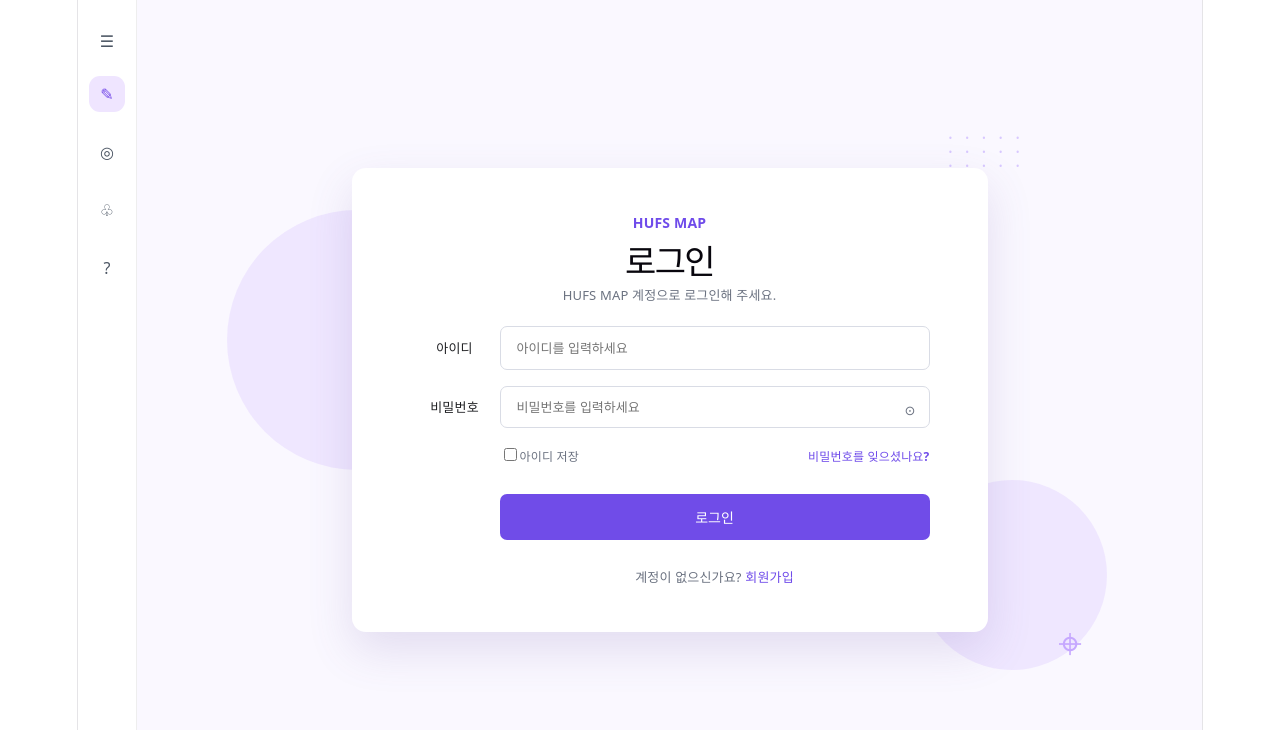
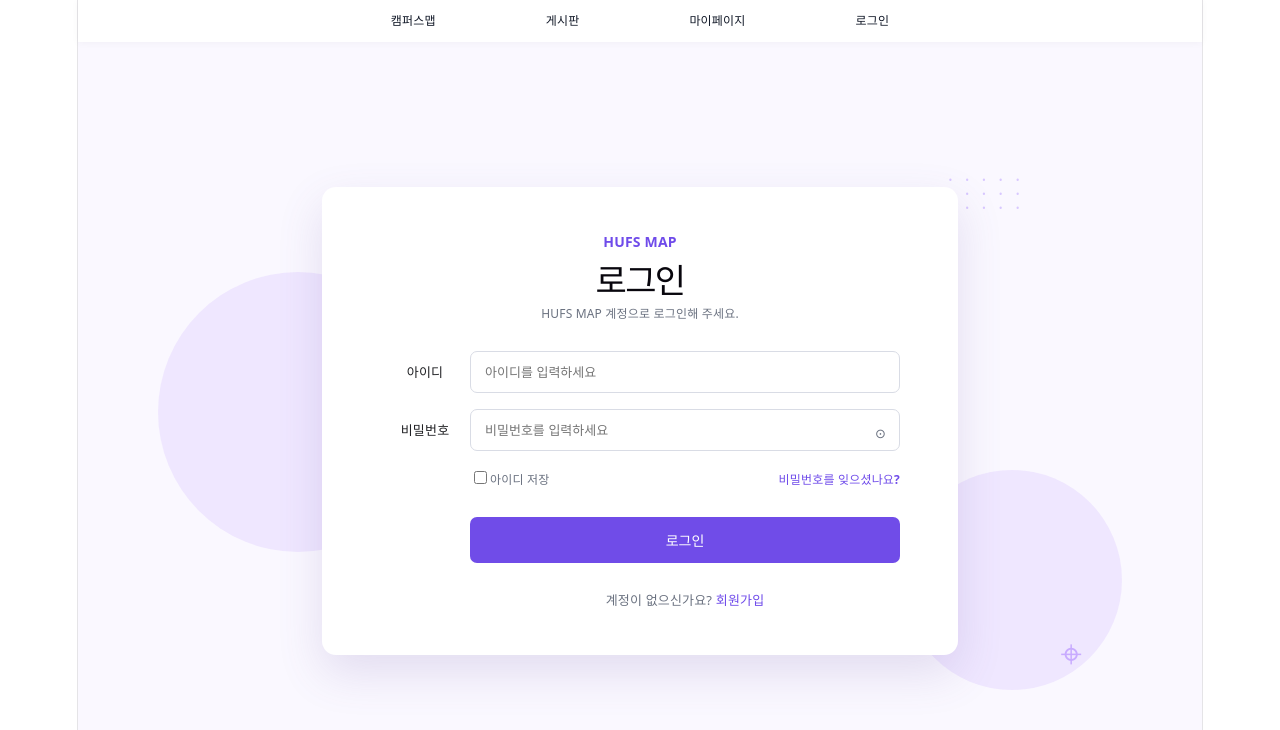
Before and after one commit to Sung-Jaewoo/HUFS-MAP, a React (Vite) app: page / in a window 1280 px wide. Shown: the top 730 px of the page. Built offline with nearby package versions, Linux system fonts and the light colour scheme.

Commit message:
fix: 로그인 회원가입 페이지 수정

```diff
--- a/src/pages/LoginPage.css
+++ b/src/pages/LoginPage.css
@@ -1,43 +1,28 @@
 .login-page {
   min-height: 100vh;
-  display: flex;
   background: #faf8ff;
   color: #202124;
 }
 
-.sidebar {
-  width: 58px;
-  background: #fff;
-  border-right: 1px solid #eee;
-  padding-top: 28px;
+.top-nav {
+  height: 42px;
+  background: white;
   display: flex;
-  flex-direction: column;
+  justify-content: center;
   align-items: center;
-  gap: 22px;
+  gap: 110px;
+  font-size: 12px;
+  font-weight: 700;
+  box-shadow: 0 1px 8px rgba(0, 0, 0, 0.04);
 }
 
-.menu,
-.nav {
-  color: #4b5563;
-  font-size: 16px;
-}
-
-.nav {
-  width: 36px;
-  height: 36px;
-  border-radius: 11px;
-  display: flex;
-  align-items: center;
-  justify-content: center;
-}
-
-.nav.active {
-  background: #efe5ff;
-  color: #744be8;
+.top-nav a {
+  color: #111827;
+  text-decoration: none;
 }
 
 .login-main {
-  flex: 1;
+  min-height: calc(100vh - 42px);
   position: relative;
   display: flex;
   justify-content: center;
@@ -55,21 +40,21 @@
 .circle.left {
   width: 260px;
   height: 260px;
-  left: 90px;
-  top: 210px;
+  left: 80px;
+  top: 230px;
 }
 
 .circle.right {
   width: 190px;
   height: 190px;
-  right: 95px;
-  bottom: 130px;
+  right: 90px;
+  bottom: 120px;
 }
 
 .dots {
   position: absolute;
   top: 130px;
-  right: 170px;
+  right: 160px;
   color: #d8c8ff;
   letter-spacing: 12px;
   line-height: 14px;
@@ -79,9 +64,9 @@
 .pin {
   position: absolute;
   right: 120px;
-  bottom: 145px;
-  color: #c6a8ff;
-  font-size: 42px;
+  bottom: 135px;
+  color: #c8abff;
+  font-size: 38px;
 }
 
 .login-card {
@@ -89,7 +74,7 @@
   z-index: 1;
   width: 520px;
   padding: 42px 58px;
-  background: #fff;
+  background: white;
   border-radius: 14px;
   box-shadow: 0 18px 45px rgba(103, 80, 164, 0.16);
 }
@@ -108,7 +93,7 @@
 }
 
 .desc {
-  margin: 8px 0 18px;
+  margin: 8px 0 20px;
   color: #6b7280;
   font-size: 13px;
 }
@@ -117,6 +102,7 @@
   margin: 0 0 22px;
   color: #ff3b30;
   font-size: 12px;
+  font-weight: 700;
 }
 
 .form-row {
@@ -127,26 +113,23 @@
 }
 
 .form-row label {
+  font-size: 13px;
   font-weight: 700;
-  font-size: 13px;
 }
 
 .form-row input {
+  width: 100%;
   height: 42px;
-  padding: 0 16px;
+  padding: 0 14px;
   border: 1px solid #d9dce5;
   border-radius: 7px;
   font-size: 13px;
   outline: none;
+  box-sizing: border-box;
 }
 
 .password-box {
   position: relative;
-}
-
-.password-box input {
-  width: 100%;
-  box-sizing: border-box;
 }
 
 .password-box span {
@@ -161,6 +144,7 @@
   margin: 10px 0 24px 90px;
   display: flex;
   justify-content: space-between;
+  align-items: center;
   font-size: 12px;
 }
 
@@ -175,7 +159,7 @@
   font-weight: 700;
 }
 
-button {
+.login-btn {
   width: calc(100% - 90px);
   height: 46px;
   margin-left: 90px;
--- a/src/pages/LoginPage.jsx
+++ b/src/pages/LoginPage.jsx
@@ -1,6 +1,6 @@
+import { useState } from 'react'
 import { Link } from 'react-router-dom'
 import './LoginPage.css'
-import { useState } from 'react'
 
 function LoginPage() {
   const [error, setError] = useState(false)
@@ -10,7 +10,6 @@ function LoginPage() {
   const handleLogin = (e) => {
     e.preventDefault()
 
-    // 테스트 로그인 조건
     if (id === 'testuser' && password === '1234') {
       setError(false)
       alert('로그인 성공!')
@@ -21,13 +20,12 @@ function LoginPage() {
 
   return (
     <div className="login-page">
-      <aside className="sidebar">
-        <div className="menu">☰</div>
-        <div className="nav active">✎</div>
-        <div className="nav">◎</div>
-        <div className="nav">♧</div>
-        <div className="nav">?</div>
-      </aside>
+      <header className="top-nav">
+        <Link to="#">캠퍼스맵</Link>
+        <Link to="#">게시판</Link>
+        <Link to="/mypage">마이페이지</Link>
+        <Link to="/">로그인</Link>
+      </header>
 
       <main className="login-main">
         <div className="circle left"></div>
@@ -92,11 +90,14 @@ function LoginPage() {
               <a href="#">비밀번호를 잊으셨나요?</a>
             </div>
 
-            <button type="submit">로그인</button>
+            <button type="submit" className="login-btn">
+              로그인
+            </button>
           </form>
 
           <p className="signup">
-            계정이 없으신가요? <Link to="/signup">회원가입</Link>
+            계정이 없으신가요?{' '}
+            <Link to="/signup">회원가입</Link>
           </p>
         </section>
       </main>
--- a/src/pages/SignupPage.css
+++ b/src/pages/SignupPage.css
@@ -1,17 +1,72 @@
 .signup-page {
   min-height: 100vh;
-  display: flex;
   background: #faf8ff;
   color: #202124;
 }
 
+.top-nav {
+  height: 42px;
+  background: white;
+  display: flex;
+  justify-content: center;
+  align-items: center;
+  gap: 110px;
+  font-size: 12px;
+  font-weight: 700;
+  box-shadow: 0 1px 8px rgba(0, 0, 0, 0.04);
+}
+
+.top-nav a {
+  color: #111827;
+  text-decoration: none;
+}
+
 .signup-main {
-  flex: 1;
+  min-height: calc(100vh - 42px);
   position: relative;
   display: flex;
   justify-content: center;
   align-items: center;
   overflow: hidden;
+}
+
+.circle {
+  position: absolute;
+  border-radius: 50%;
+  background: #efe6ff;
+  opacity: 0.9;
+}
+
+.circle.left {
+  width: 280px;
+  height: 280px;
+  left: 80px;
+  top: 230px;
+}
+
+.circle.right {
+  width: 220px;
+  height: 220px;
+  right: 80px;
+  bottom: 110px;
+}
+
+.dots {
+  position: absolute;
+  top: 130px;
+  right: 170px;
+  color: #d8c8ff;
+  letter-spacing: 12px;
+  line-height: 14px;
+  font-size: 18px;
+}
+
+.pin {
+  position: absolute;
+  right: 120px;
+  bottom: 135px;
+  color: #c8abff;
+  font-size: 38px;
 }
 
 .signup-card {
@@ -24,7 +79,7 @@
   box-shadow: 0 18px 45px rgba(103, 80, 164, 0.16);
 }
 
-.signup-card .brand {
+.brand {
   margin: 0 0 12px;
   color: #6f4bea;
   font-weight: 800;
@@ -37,7 +92,7 @@
   font-weight: 800;
 }
 
-.signup-card .desc {
+.desc {
   margin: 8px 0 24px;
   color: #6b7280;
   font-size: 12px;
@@ -82,7 +137,6 @@
 .signup-small-btn {
   width: 64px;
   height: 36px;
-  margin: 0;
   border: 1px solid #ddd3ff;
   border-radius: 6px;
   background: #f1ebff;
@@ -95,10 +149,9 @@
 .signup-upload-btn {
   width: 100%;
   height: 36px;
-  margin: 0;
   border: 1px dashed #b9a4ff;
   border-radius: 6px;
-  background: #fff;
+  background: white;
   color: #6f4bea;
   font-size: 12px;
   font-weight: 700;
@@ -112,7 +165,7 @@
   border: none;
   border-radius: 7px;
   background: #704ce8;
-  color: #fff;
+  color: white;
   font-size: 14px;
   font-weight: 700;
   cursor: pointer;
--- a/src/pages/SignupPage.jsx
+++ b/src/pages/SignupPage.jsx
@@ -58,10 +58,7 @@ function SignupPage() {
       newErrors.passwordCheck = '비밀번호가 일치하지 않습니다.'
     }
 
-    if (
-      form.nickname.length < 2 ||
-      form.nickname.length > 12
-    ) {
+    if (form.nickname.length < 2 || form.nickname.length > 12) {
       newErrors.nickname =
         '닉네임은 2자 이상 12자 이하로 입력해주세요.'
     }
@@ -81,13 +78,12 @@ function SignupPage() {
 
   return (
     <div className="signup-page">
-      <aside className="sidebar">
-        <div className="menu">☰</div>
-        <div className="nav active">✎</div>
-        <div className="nav">◎</div>
-        <div className="nav">♧</div>
-        <div className="nav">?</div>
-      </aside>
+      <header className="top-nav">
+        <Link to="#">캠퍼스맵</Link>
+        <Link to="#">게시판</Link>
+        <Link to="/mypage">마이페이지</Link>
+        <Link to="/">로그인</Link>
+      </header>
 
       <main className="signup-main">
         <div className="circle left"></div>
@@ -125,16 +121,11 @@ function SignupPage() {
                 />
 
                 {errors.email && (
-                  <p className="field-error">
-                    {errors.email}
-                  </p>
+                  <p className="field-error">{errors.email}</p>
                 )}
               </div>
 
-              <button
-                type="button"
-                className="signup-small-btn"
-              >
+              <button type="button" className="signup-small-btn">
                 전송
               </button>
             </div>
@@ -153,16 +144,11 @@ function SignupPage() {
                 />
 
                 {errors.code && (
-                  <p className="field-error">
-                    {errors.code}
-                  </p>
+                  <p className="field-error">{errors.code}</p>
                 )}
               </div>
 
-              <button
-                type="button"
-                className="signup-small-btn"
-              >
+              <button type="button" className="signup-small-btn">
                 확인
               </button>
             </div>
@@ -181,9 +167,7 @@ function SignupPage() {
                 />
 
                 {errors.userId && (
-                  <p className="field-error">
-                    {errors.userId}
-                  </p>
+                  <p className="field-error">{errors.userId}</p>
                 )}
               </div>
             </div>
@@ -202,9 +186,7 @@ function SignupPage() {
                 />
 
                 {errors.password && (
-                  <p className="field-error">
-                    {errors.password}
-                  </p>
+                  <p className="field-error">{errors.password}</p>
                 )}
               </div>
             </div>
@@ -214,9 +196,7 @@ function SignupPage() {
 
               <div className="signup-field">
                 <input
-                  className={
-                    errors.passwordCheck ? 'error-input' : ''
-                  }
+                  className={errors.passwordCheck ? 'error-input' : ''}
                   name="passwordCheck"
                   type="password"
                   placeholder="비밀번호를 다시 입력하세요"
@@ -246,9 +226,7 @@ function SignupPage() {
                 />
 
                 {errors.nickname && (
-                  <p className="field-error">
-                    {errors.nickname}
-                  </p>
+                  <p className="field-error">{errors.nickname}</p>
                 )}
               </div>
             </div>
```
